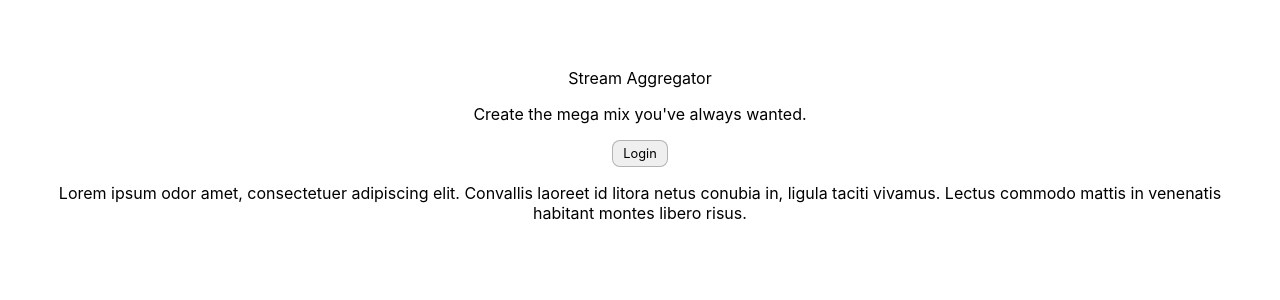
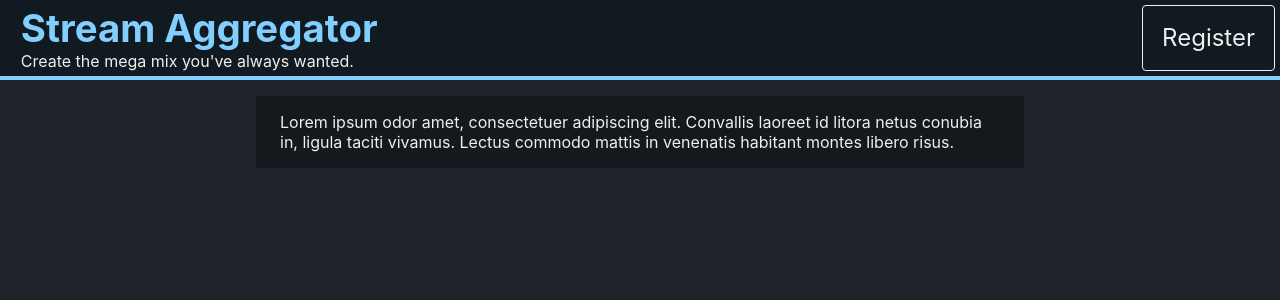
Before and after one commit to delmesa/stream-aggregator, a React (Vite) app: page / in a window 1280 px wide. Shown: the top 300 px of the page. Built offline with nearby package versions, Linux system fonts and the light colour scheme.

Commit message:
add styling and theming for home page

```diff
--- a/src/components/Button/Button.module.css
+++ b/src/components/Button/Button.module.css
@@ -3,6 +3,6 @@
 	font-size: 0.8em;
 	padding: 0.4em 0.8em;
 	border: 1px solid #00000040;
-	border-radius: 8px;
+	border-radius: 4px;
 	cursor: pointer;
 }
--- a/src/index.css
+++ b/src/index.css
@@ -4,16 +4,33 @@
   text-rendering: optimizeLegibility;
   -webkit-font-smoothing: antialiased;
   -moz-osx-font-smoothing: grayscale;
+
+	--text-on-dark: #efefef;
+	--text-on-light: #020202;
+
+	--bg-color-primary: #1e2329;
+	--fg-color-primary: black;
+
+	--tertiary-background-color: #e3e8eb;
+
+	--theme-color-primary: #82cfff;
+	--theme-color-secondary: #12344a;
+
+	--border-subtle: 1px solid #00000040;
+
+}
+
+body {
+	height: 100dvh;
+	margin: 0;
 }
 
 #root {
-  max-width: 1280px;
+  min-width: 320px;
   margin: 0 auto;
-  padding: 2rem;
-  text-align: center;
 }
 
-body {
+p {
 	margin: 0;
 }
 
--- a/src/pages/Home/Home.jsx
+++ b/src/pages/Home/Home.jsx
@@ -8,16 +8,18 @@ import styles from './Home.module.css';
 const Home = () => {
     return (
 		<div className={styles.page}>
-			<section>
+			<section className={styles.home}>
 				<Header />
+				<div className={styles.centerContent}>
 					<p className={styles.introText}>
 						Lorem ipsum odor amet, consectetuer adipiscing elit. Convallis laoreet id litora netus conubia in, ligula taciti vivamus. Lectus commodo mattis in venenatis habitant montes libero risus.
 					</p>
 					<main className={styles.playlistSelectionWrapper}>
 						{/* playlist importer and playlist selector */}
 					</main>
+				</div>
 			</section>
-			<section>
+			<section className={styles.sideBar}>
 				{/* miniplayer and queue controls */}
 			</section>
 		</div>
--- a/src/pages/Home/Home.module.css
+++ b/src/pages/Home/Home.module.css
@@ -0,0 +1,28 @@
+.page {
+
+}
+
+.home {
+	background-color: var(--bg-color-primary);
+	display: flex;
+	flex-direction: column;
+	gap: 1rem;
+	height: 100vh;
+}
+
+.centerContent {
+	flex-grow: 1;
+
+	display: flex;
+	flex-direction: column;
+	width: 60%;
+	margin: 0 auto;
+}
+
+.introText {
+	background-color: #06060660;
+	color: var(--text-on-dark);
+
+	border-radius: 4px;
+	padding: 1em 1.5em;
+}
--- a/src/pages/Home/features/Header/Header.jsx
+++ b/src/pages/Home/features/Header/Header.jsx
@@ -13,7 +13,9 @@ const Header = () => {
 				<p className={styles.title}>Stream Aggregator</p>
 				<p className={styles.sub}>Create the mega mix you&apos;ve always wanted.</p>
 			</div>
-			<Button className={styles.loginBtn}>Login</Button>
+			<Button className={styles.loginBtn}>
+				<p>Register</p>
+			</Button>
 		</header>
 	);
 };
--- a/src/pages/Home/features/Header/Header.module.css
+++ b/src/pages/Home/features/Header/Header.module.css
@@ -0,0 +1,32 @@
+.header {
+	background-color: #111a20;
+	color: var(--text-on-dark);
+
+	padding: 0.3rem;
+	display: flex;
+	gap: 1em;
+
+	border-bottom: solid 4px hsl(from var(--theme-color-primary) h s l / 1);
+}
+
+.header > div {
+	flex-grow: 1;
+}
+
+.header .title {
+	color: var(--theme-color-primary);
+	font-weight: 700;
+	font-size: 2.4rem;
+}
+
+.header button {
+	background-color: transparent;
+	color: var(--text-on-dark);
+
+	font-size: 1.5rem;
+	border: 1px solid var(--text-on-dark);
+}
+
+.header button:hover {
+	background-color: #ffffff15;
+}
```
Lines whose indentation alone changed are shown as unchanged.
